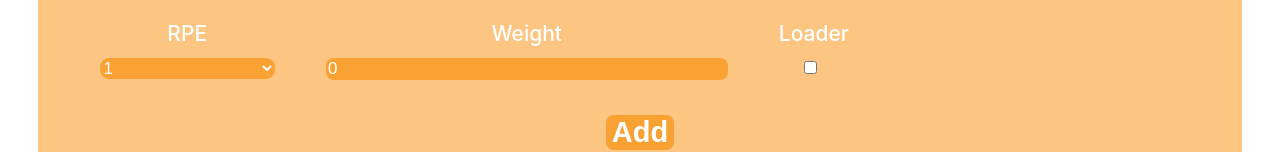
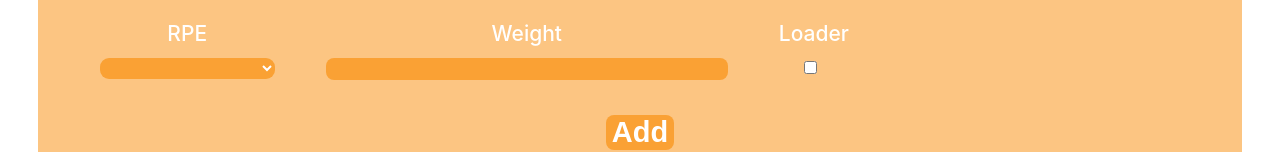
Before and after one commit to 2bato/coachingplatform, a React (Create React App) app: page / in a window 1280 px wide. Shown: the part 706-858 px from the top of the page. Built offline with nearby package versions, Linux system fonts and the light colour scheme.

Commit message:
Fixed display text

```diff
--- a/src/components/Exercises/Exercise.js
+++ b/src/components/Exercises/Exercise.js
@@ -64,7 +64,7 @@ export default function Exercise({ props, onRemoveExercise }) {
             {props.$visualize === true ? (
               <div>
                 {props.weight == 0 ? (
-                  <p>Bodyweight</p>
+                  <p>BW</p>
                 ) : (
                   <p>{props.weight}kg</p>
                 )}
--- a/src/components/Exercises/NewExercise.js
+++ b/src/components/Exercises/NewExercise.js
@@ -7,8 +7,8 @@ export default function NewExcercise(props) {
 
   const [enteredMovement, setEnteredMovement] = useState('');
   const [enteredScheme, setEnteredScheme] = useState('');
-  const [enteredRPE, setEnteredRPE] = useState(0);
-  const [enteredWeight, setEnteredWeight] = useState(0);
+  const [enteredRPE, setEnteredRPE] = useState('');
+  const [enteredWeight, setEnteredWeight] = useState('');
   const [enteredVisualize, setEnteredVisualize] = useState(false);
 
   const movementChangeHandler = (event) => {
```
